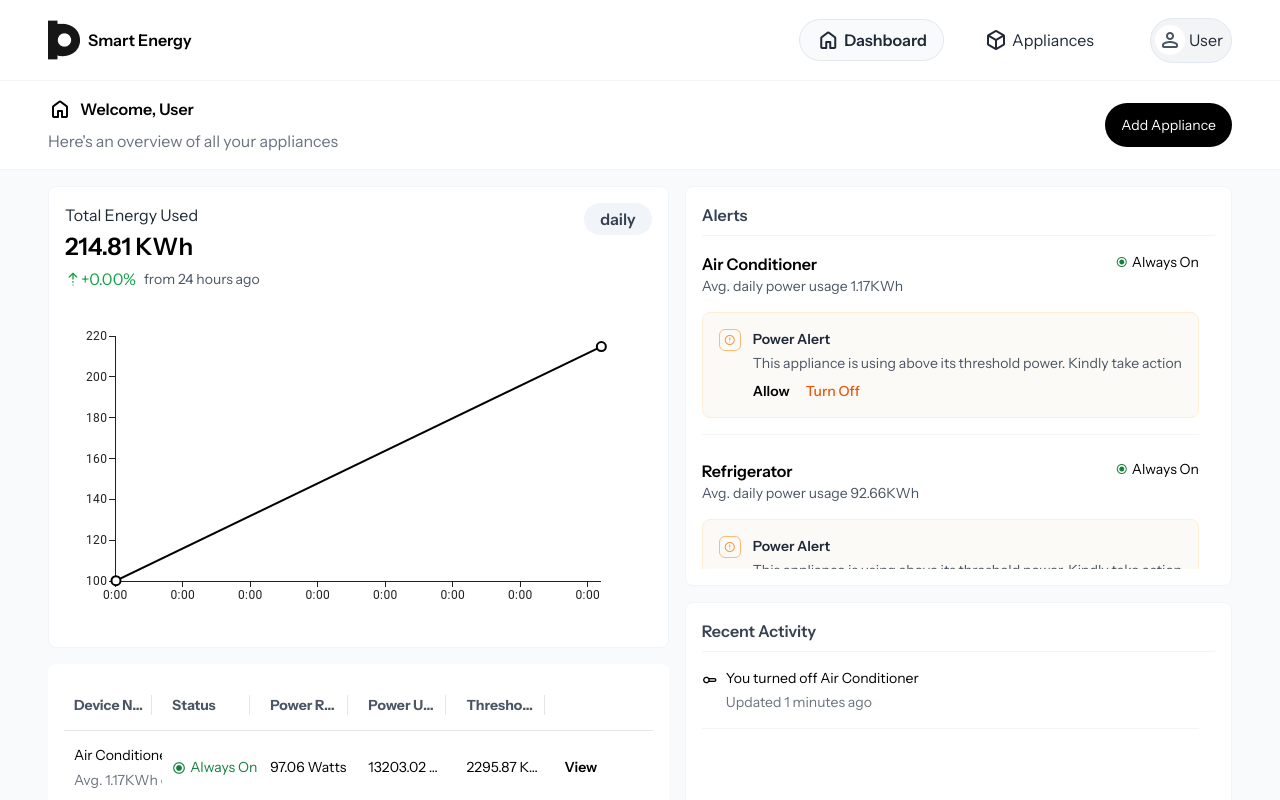
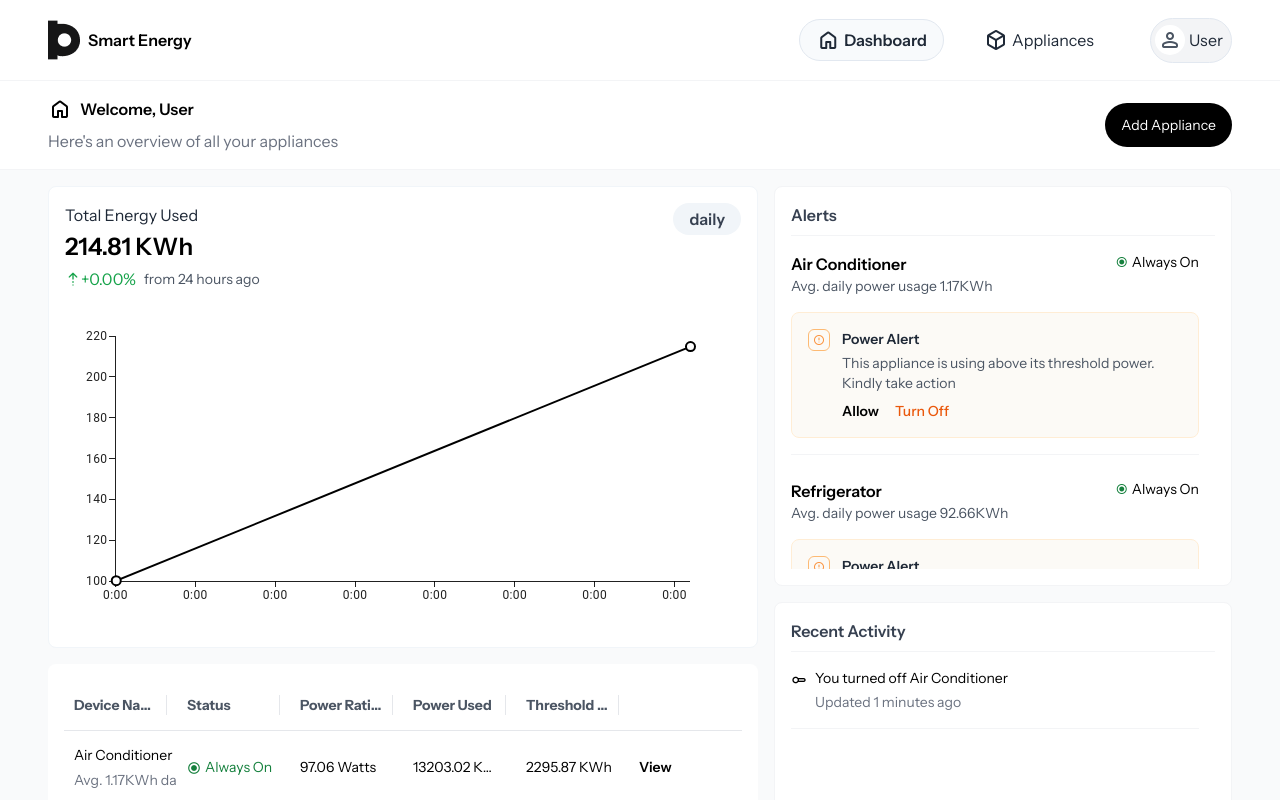
Before and after one commit to OluJoseph/energy-consumption-optimizer, a Next.js app: page / in a window 1280 px wide. Shown: the top 800 px of the page. Built offline with nearby package versions, Linux system fonts and the light colour scheme.

Commit message:
fix:flex

```diff
--- a/src/app/page.tsx
+++ b/src/app/page.tsx
@@ -58,7 +58,7 @@ export default function Home() {
                 <p className="font-semibold text-gray-800 dark:text-slate-300 mb-1 text-sm">
                   Power Alert
                 </p>
-                <p className="text-sm text-gray-600 mb-2">
+                <p className="text-sm text-gray-600 mb-2 max-w-[340px]">
                   This appliance is using above its threshold power. Kindly take
                   action
                 </p>
@@ -105,7 +105,7 @@ export default function Home() {
             <TableGrid rowData={appliances} columnDefs={columnDefs} />
           </div>
         </div>
-        <div className="flex flex-col gap-4 h-fit max-h-[400px]">
+        <div className="shrink flex flex-col gap-4 h-fit max-h-[400px]">
           <div className="p-4 bg-white dark:bg-gray-900 rounded-lg border border-gray-100 dark:border-gray-800 min-h-[400px] h-fit flex flex-col ">
             <p className="pb-2 text-gray-700 dark:text-slate-300 font-semibold border-b border-gray-100 dark:border-gray-800">
               Alerts
@@ -127,7 +127,7 @@ export default function Home() {
                   switches
                 </span>
                 <div>
-                  <p className="text-sm mb-1">You turned off Air Conditioner</p>
+                  <p className="text-sm mb-1 max-w-[340px]">You turned off Air Conditioner</p>
                   <p className="text-sm text-gray-500">Updated 1 minutes ago</p>
                 </div>
               </li>
```
